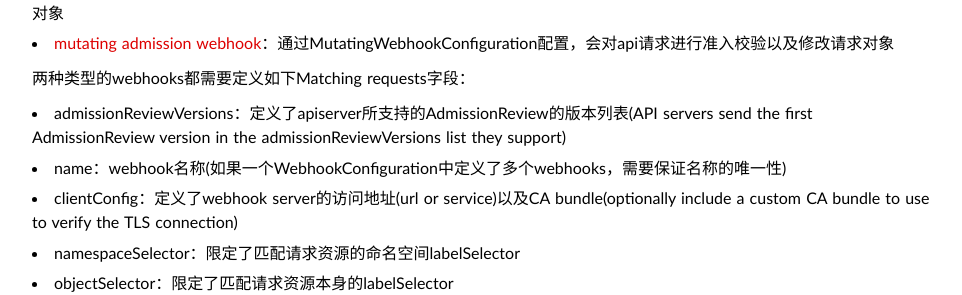
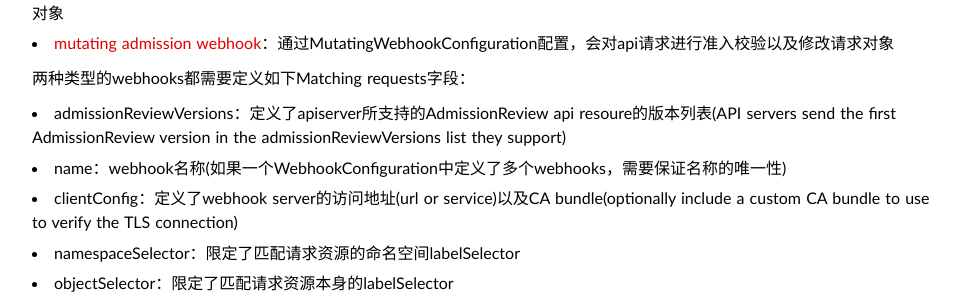
Before and after one commit to duyanghao/duyanghao.github.io, a Jekyll site: the page built from _posts/2021-3-8-superedge-edge-health-admission.md, in a window 1280 px wide and 900 px high, scrolled down 1318 px. Shown: the part 157-452 px from the top of the window, without its empty margins (158-1120 px from the left). Built offline with Jekyll 4.4.1, drawn with Linux system fonts in a browser that asks for light colours; some web fonts are replaced; comment, search, counter and statistics services are not loaded.

Commit message:
update superedge intros
Signed-off-by: duyanghao <1294057873@qq.com>

```diff
--- a/_posts/2021-3-8-superedge-edge-health-admission.md
+++ b/_posts/2021-3-8-superedge-edge-health-admission.md
@@ -42,7 +42,7 @@ Admission Webhooks是一个HTTP回调服务，接受AdmissionReview请求并进
 
 两种类型的webhooks都需要定义如下Matching requests字段：
 
-* admissionReviewVersions：定义了apiserver所支持的AdmissionReview的版本列表(API servers send the first AdmissionReview version in the admissionReviewVersions list they support)
+* admissionReviewVersions：定义了apiserver所支持的AdmissionReview api resoure的版本列表(API servers send the first AdmissionReview version in the admissionReviewVersions list they support)
 * name：webhook名称(如果一个WebhookConfiguration中定义了多个webhooks，需要保证名称的唯一性)
 * clientConfig：定义了webhook server的访问地址(url or service)以及CA bundle(optionally include a custom CA bundle to use to verify the TLS connection)
 * namespaceSelector：限定了匹配请求资源的命名空间labelSelector
```
